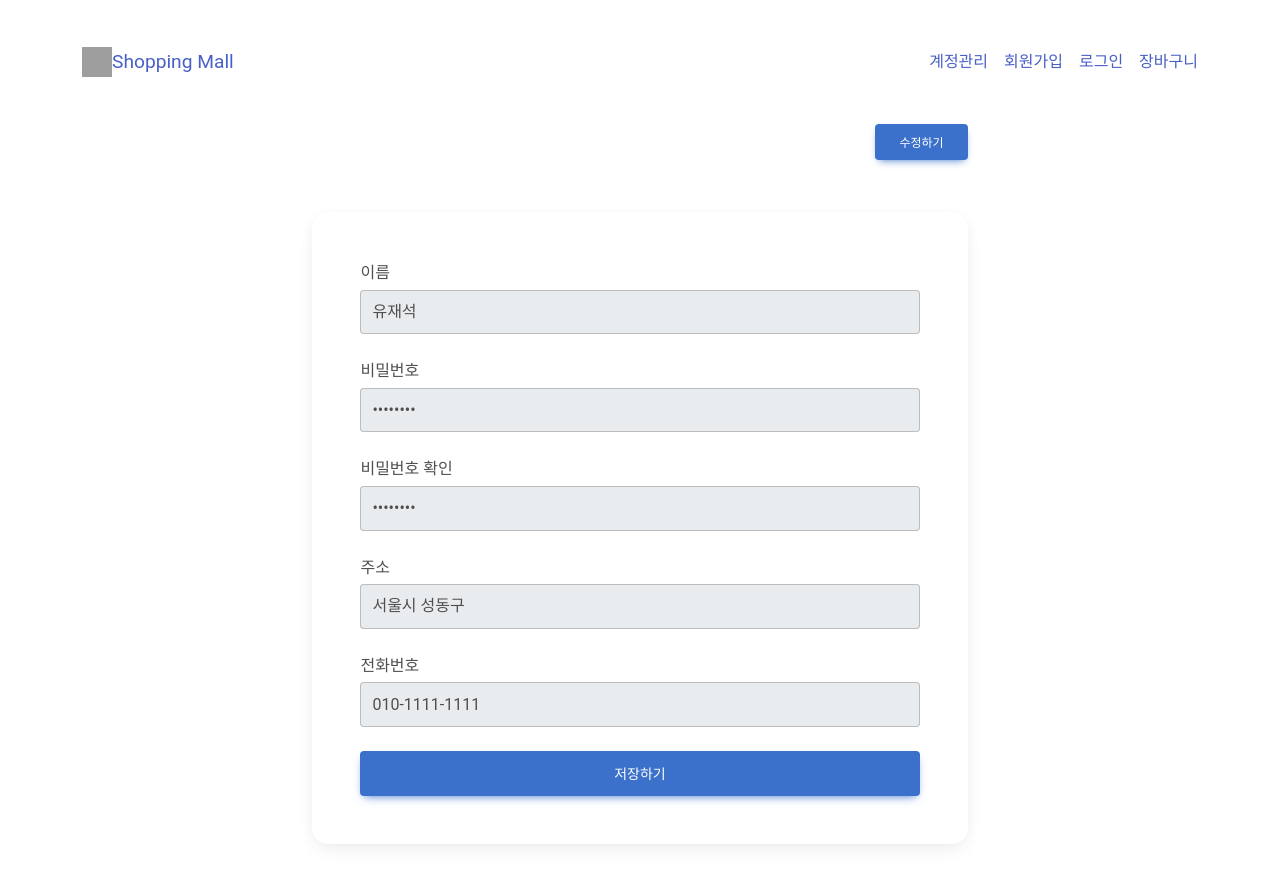
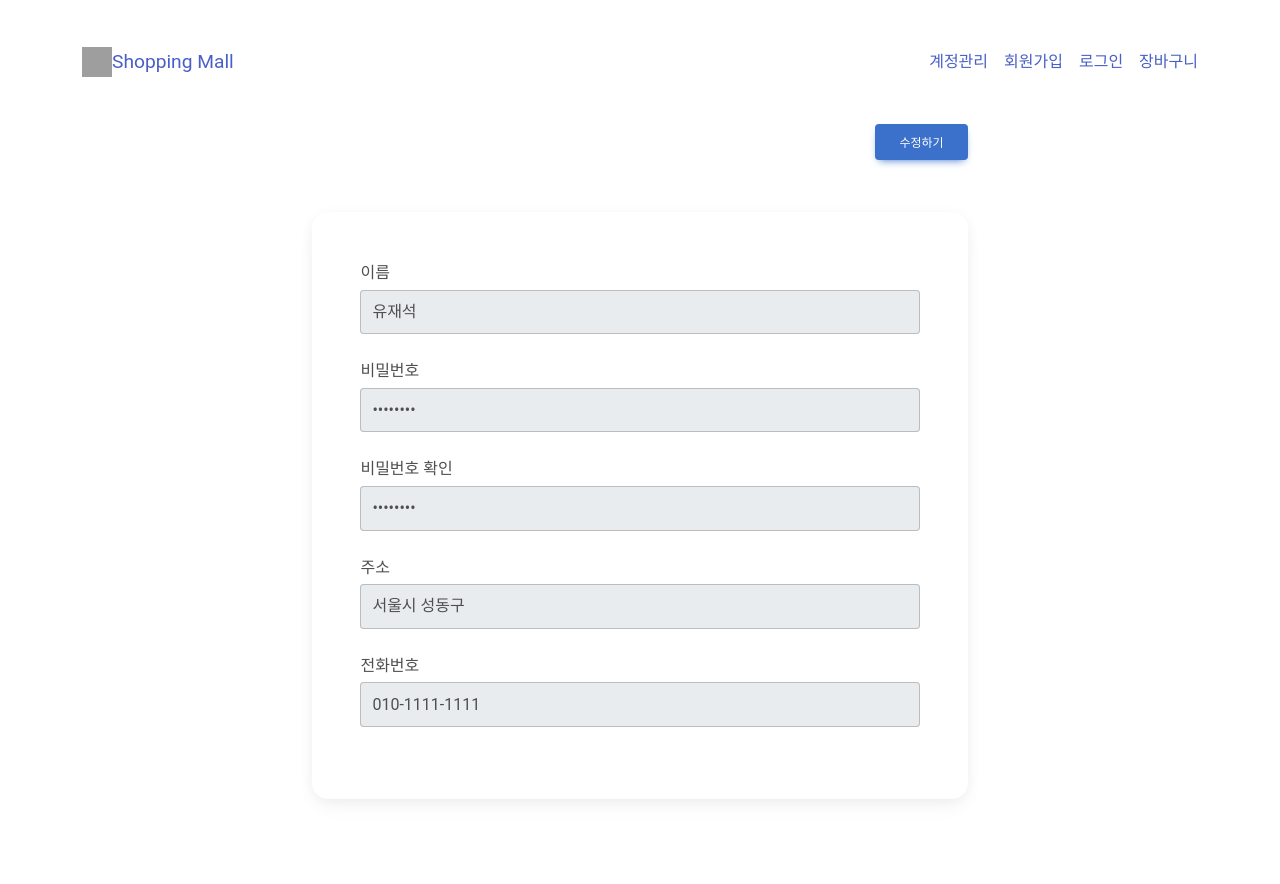
Before and after one commit to anna8481/web_project_1, a React (Create React App) app in the folder front/: page /account/security in a window 1280 px wide. Shown: the top 884 px of the page. Built offline with nearby package versions, Linux system fonts and the light colour scheme; grey boxes are pictures that could not be loaded.

Commit message:
20230202 front - 마이폼 버튼 수정

```diff
--- a/front/src/components/MyAccountForm.js
+++ b/front/src/components/MyAccountForm.js
@@ -85,9 +85,10 @@ function MyAccountForm() {
                                         <MDBInput wrapperClass='mb-4 w-100' label='' id='formUserAddress' type='address' size="lg" disabled={disabled} onChange={e => setAddress(e.target.value)} value={address} />
                                         <p className="mb-1">전화번호</p>
                                         <MDBInput wrapperClass='mb-4 w-100' label='' id='formUserPhoneNumber' type='address' size="lg" disabled={disabled} onChange={e => setPhoneNumber(e.target.value)} value={phoneNumber} />
-                                        <MDBBtn size='lg' type="submit">
-                                            저장하기
-                                        </MDBBtn>
+                                        {!disabled &&
+                                            <MDBBtn size='lg' type="submit" disabled={disabled}  >
+                                                수정하기
+                                            </MDBBtn>}
 
                                     </MDBCardBody>
                                 </MDBCard>
```
